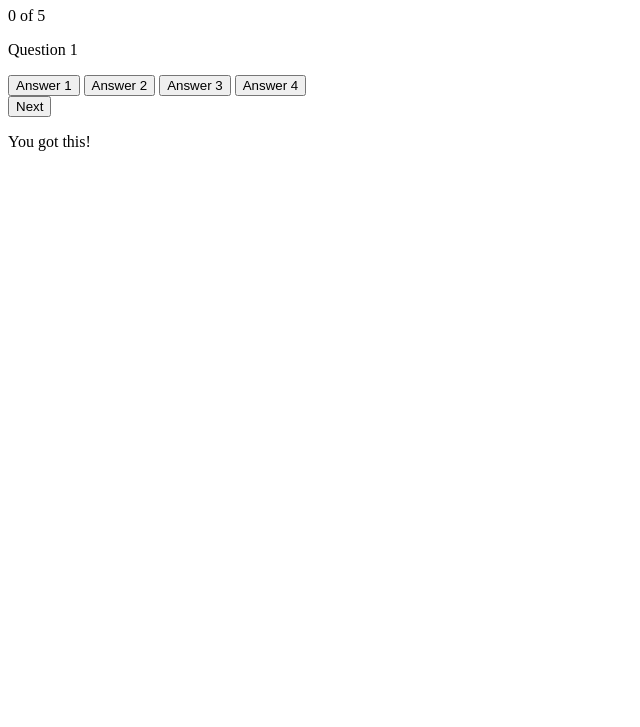
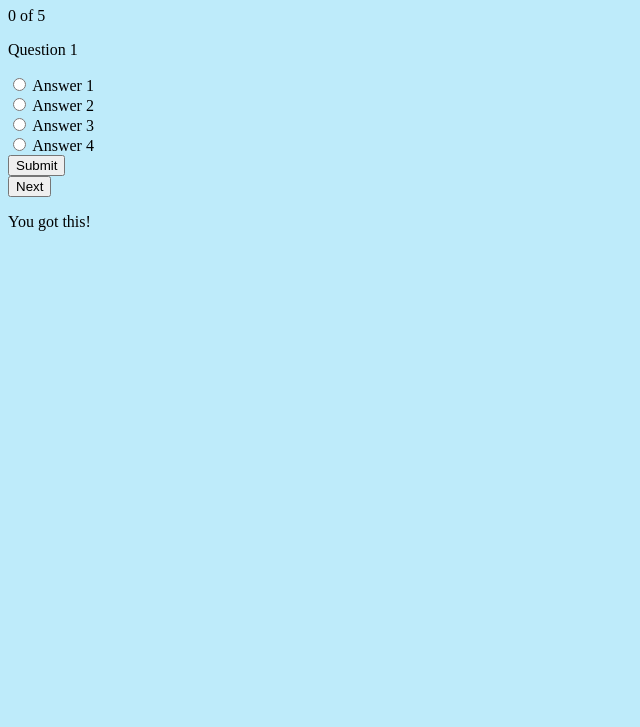
Before and after one commit to AbdirizakAh20/Minnesota-Geography-Quiz-Game, a plain HTML site: page index.html in a window 1280 px wide. Shown: the part 73-800 px from the top of the page, without its empty margins (0-640 px from the left). Drawn offline with Linux system fonts and the light colour scheme.

Commit message:
labels and background color

```diff
--- a/index.html
+++ b/index.html
@@ -11,12 +11,27 @@
     <span id="score">0 of 5</span>
     <p id="question">Question 1</p>
     <div>
-        <button id="button-1">Answer 1</button>
-        <button id="button-2">Answer 2</button>
-        <button id="button-3">Answer 3</button>
-        <button id="button-4">Answer 4</button>
+        <input type="radio" id="choice-1" name="answer" value="answer-1">
+        <label for="choice-1" id="label-1">Answer 1</label>
     </div>
+    <div>
+        <input type="radio" id="choice-2" name="answer" value="answer-2">
+        <label for="choice-2" id="label-2">Answer 2</label>
+    </div>
+    <div>
+        <input type="radio" id="choice-3" name="answer" value="answer-3">
+        <label for="choice-3" id="label-3">Answer 3</label>
+    </div>
+    <div>
+        <input type="radio" id="choice-4" name="answer" value="answer-4">
+        <label for="choice-4" id="label-4">Answer 4</label>
+    </div>
+    <div>
+        <button id="submit">Submit</button>
+    </div>
+    <div>
         <button id="next">Next</button>
+    </div>
     <p id="feedback">You got this!</p>
     <script src="script.js"></script>
 </body>
--- a/styles.css
+++ b/styles.css
@@ -0,0 +1,3 @@
+body{
+    background-color: rgb(190, 235, 250);
+}
```
